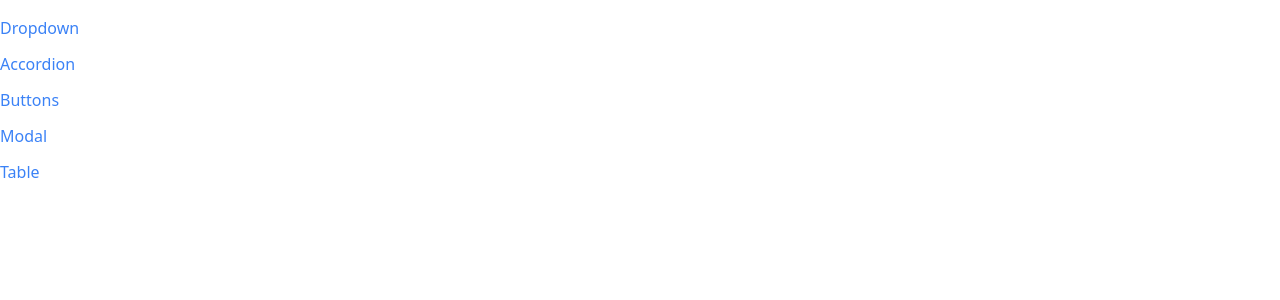
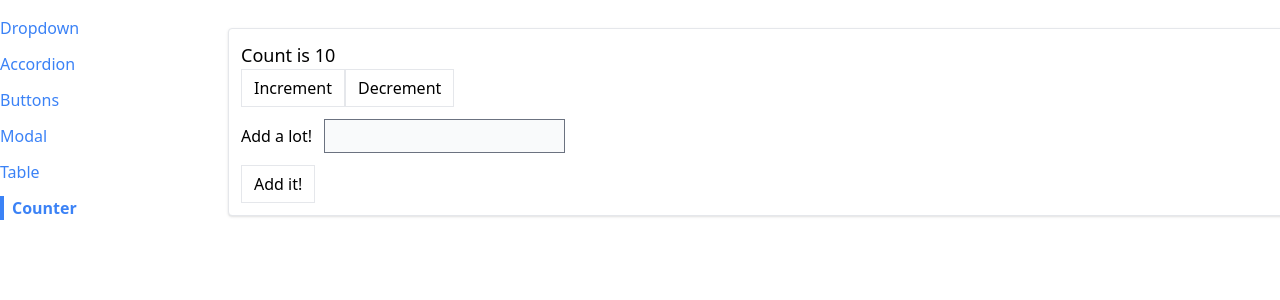
Before and after one commit to SimLukos/react-components, a React (Create React App) app: page /counter in a window 1280 px wide. Shown: the top 300 px of the page. Built offline with nearby package versions, Linux system fonts and the light colour scheme.

Commit message:
added useReducer hook

```diff
--- a/src/App.js
+++ b/src/App.js
@@ -5,6 +5,7 @@
 import ButtonPage from './pages/ButtonPage';
 import ModalPage from './pages/ModalPage';
 import TablePage from './pages/TablePage';
+import CounterPage from './pages/CounterPage';
 
 function App() {
   return (
@@ -26,6 +27,9 @@
         <Route path='/table'>
           <TablePage />
         </Route>
+        <Route path='/counter'>
+          <CounterPage initialCount={10} />
+        </Route>
       </div>
     </div>
   );
--- a/src/components/Sidebar.js
+++ b/src/components/Sidebar.js
@@ -7,6 +7,7 @@
     { label: 'Buttons', path: '/buttons' },
     { label: 'Modal', path: '/modal' },
     { label: 'Table', path: '/table' },
+    { label: 'Counter', path: '/counter' },
   ];
 
   const renderedLinks = links.map((link) => {
--- a/src/components/SortableTable.js
+++ b/src/components/SortableTable.js
@@ -1,31 +1,13 @@
-import { useState } from 'react';
 import Table from './Table';
 import { GoTriangleDown, GoTriangleUp } from 'react-icons/go';
+import useSort from '../hooks/use-sort';
 
 export default function SortableTable(props) {
-  const [sortOrder, setSortOrder] = useState(null);
-  const [sortBy, setSortBy] = useState(null);
-
   const { config, data } = props;
-
-  const handleClick = (label) => {
-    if (sortBy && label !== sortBy) {
-      setSortOrder('asc');
-      setSortBy(label);
-      return;
-    }
-
-    if (sortOrder === null) {
-      setSortOrder('asc');
-      setSortBy(label);
-    } else if (sortOrder === 'asc') {
-      setSortOrder('desc');
-      setSortBy(label);
-    } else if (sortOrder === 'desc') {
-      setSortOrder(null);
-      setSortBy(null);
-    }
-  };
+  const { setSortColumn, sortBy, sortOrder, sortedData } = useSort(
+    config,
+    data
+  );
 
   const updatedConfig = config.map((column) => {
     if (!column.sortValue) {
@@ -37,7 +19,7 @@
       header: () => (
         <th
           className='cursor-pointer hover:bg-gray-100'
-          onClick={() => handleClick(column.label)}
+          onClick={() => setSortColumn(column.label)}
         >
           <div className='flex items-center'>
             {getIcons(column.label, sortBy, sortOrder)}
@@ -47,27 +29,6 @@
       ),
     };
   });
-
-  // Only sort data if sortOrder && sortBy are not null
-  // Make a copy of data prop!!! Do not modify a prop
-  // Find the correct sortValue function and use it for sort
-
-  let sortedData = data;
-  if (sortOrder && sortBy) {
-    const { sortValue } = config.find((column) => column.label === sortBy);
-    sortedData = [...data].sort((a, b) => {
-      const valueA = sortValue(a);
-      const valueB = sortValue(b);
-
-      const reverseorder = sortOrder === 'asc' ? 1 : -1;
-
-      if (typeof valueA === 'string') {
-        return valueA.localeCompare(valueB) * reverseorder;
-      } else {
-        return (valueA - valueB) * reverseorder;
-      }
-    });
-  }
 
   return <Table {...props} config={updatedConfig} data={sortedData} />;
 }
--- /dev/null
+++ b/src/hooks/use-counter.js
@@ -0,0 +1,18 @@
+import { useState, useEffect } from 'react';
+
+export default function useCounter(initialCount) {
+  const [count, setCount] = useState(initialCount);
+
+  useEffect(() => {
+    console.log(count);
+  }, [count]);
+
+  const increment = () => {
+    setCount(count + 1);
+  };
+
+  return {
+    count,
+    increment,
+  };
+}
--- /dev/null
+++ b/src/hooks/use-sort.js
@@ -0,0 +1,53 @@
+import { useState } from 'react';
+
+export default function useSort(config, data) {
+  const [sortOrder, setSortOrder] = useState(null);
+  const [sortBy, setSortBy] = useState(null);
+
+  const setSortColumn = (label) => {
+    if (sortBy && label !== sortBy) {
+      setSortOrder('asc');
+      setSortBy(label);
+      return;
+    }
+
+    if (sortOrder === null) {
+      setSortOrder('asc');
+      setSortBy(label);
+    } else if (sortOrder === 'asc') {
+      setSortOrder('desc');
+      setSortBy(label);
+    } else if (sortOrder === 'desc') {
+      setSortOrder(null);
+      setSortBy(null);
+    }
+  };
+
+  // Only sort data if sortOrder && sortBy are not null
+  // Make a copy of data prop!!! Do not modify a prop
+  // Find the correct sortValue function and use it for sort
+
+  let sortedData = data;
+  if (sortOrder && sortBy) {
+    const { sortValue } = config.find((column) => column.label === sortBy);
+    sortedData = [...data].sort((a, b) => {
+      const valueA = sortValue(a);
+      const valueB = sortValue(b);
+
+      const reverseorder = sortOrder === 'asc' ? 1 : -1;
+
+      if (typeof valueA === 'string') {
+        return valueA.localeCompare(valueB) * reverseorder;
+      } else {
+        return (valueA - valueB) * reverseorder;
+      }
+    });
+  }
+
+  return {
+    setSortColumn,
+    sortBy,
+    sortOrder,
+    sortedData,
+  };
+}
--- /dev/null
+++ b/src/pages/CounterPage.js
@@ -0,0 +1,96 @@
+import { useReducer } from 'react';
+import Button from '../components/Button';
+import Panel from '../components/Panel';
+
+const INCREMENT_COUNT = 'increment';
+const DECREMENT_COUNT = 'decrement';
+const VALUE_TO_ADD = 'valueToAdd';
+const SUBMIT = 'submit';
+
+const reducer = (state, action) => {
+  switch (action.type) {
+    case INCREMENT_COUNT:
+      return {
+        ...state,
+        count: state.count + 1,
+      };
+
+    case DECREMENT_COUNT:
+      return {
+        ...state,
+        count: state.count - 1,
+      };
+
+    case VALUE_TO_ADD:
+      return {
+        ...state,
+        valueToAdd: action.value,
+      };
+
+    case SUBMIT:
+      return {
+        ...state,
+        count: state.count + state.valueToAdd,
+        valueToAdd: 0,
+      };
+
+    default:
+  }
+};
+
+export default function CounterPage({ initialCount }) {
+  const [state, dispatch] = useReducer(reducer, {
+    count: initialCount,
+    valueToAdd: 0,
+  });
+
+  const increment = () => {
+    dispatch({
+      type: INCREMENT_COUNT,
+    });
+  };
+
+  const decrement = () => {
+    dispatch({
+      type: DECREMENT_COUNT,
+    });
+  };
+
+  const handleChange = (event) => {
+    const value = parseInt(event.target.value) || 0;
+
+    dispatch({
+      type: VALUE_TO_ADD,
+      value,
+    });
+  };
+
+  const handleSubmit = (event) => {
+    event.preventDefault();
+
+    dispatch({
+      type: SUBMIT,
+    });
+  };
+
+  return (
+    <Panel className='m-3'>
+      <h1 className='text-lg'>Count is {state.count}</h1>
+      <div className='flex flex-row'>
+        <Button onClick={increment}>Increment</Button>
+        <Button onClick={decrement}>Decrement</Button>
+      </div>
+
+      <form onSubmit={handleSubmit}>
+        <label>Add a lot!</label>
+        <input
+          value={state.valueToAdd || ''}
+          onChange={handleChange}
+          type='number'
+          className='p-1 m-3 bg-gray-50 border border-gray-500'
+        />
+        <Button>Add it!</Button>
+      </form>
+    </Panel>
+  );
+}
```
